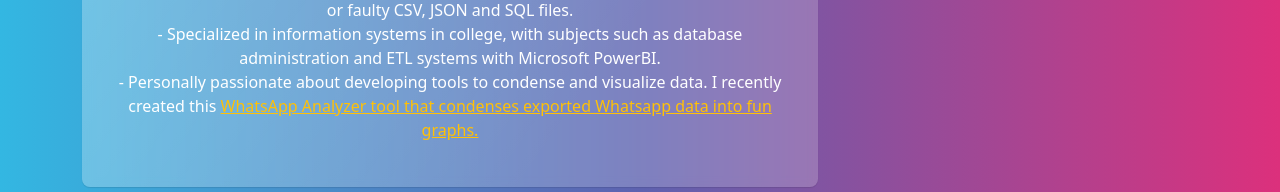
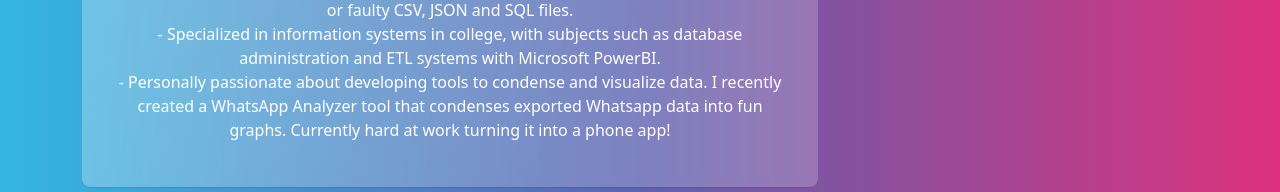
Before and after one commit to alexpar2/personal-page, a React (Create React App) app: page / in a window 1280 px wide. Shown: the part 2337-2529 px from the top of the page. Built offline with nearby package versions, Linux system fonts and the light colour scheme.

Commit message:
CV and activity update

```diff
--- a/src/App.js
+++ b/src/App.js
@@ -97,7 +97,7 @@ function App() {
                 <ul className="list-unstyled">
                   <li>- Months of real experience developing data preprocessing scripts in python for damaged or faulty CSV, JSON and SQL files.</li>
                   <li>- Specialized in information systems in college, with subjects such as database administration and ETL systems with Microsoft PowerBI.</li>
-                  <li>- Personally passionate about developing tools to condense and visualize data. I recently created this <a className="text-warning" href="https://github.com/alexpar2/whatsapp-analyzer">WhatsApp Analyzer tool that condenses exported Whatsapp data into fun graphs.</a></li>
+                  <li>- Personally passionate about developing tools to condense and visualize data. I recently created a WhatsApp Analyzer tool that condenses exported Whatsapp data into fun graphs. Currently hard at work turning it into a phone app!</li>
                 </ul>
               </Card.Text>
             </Card.Body>
```
Also changed, not shown: 1 other file (tests, documents, lock files or other folders).
